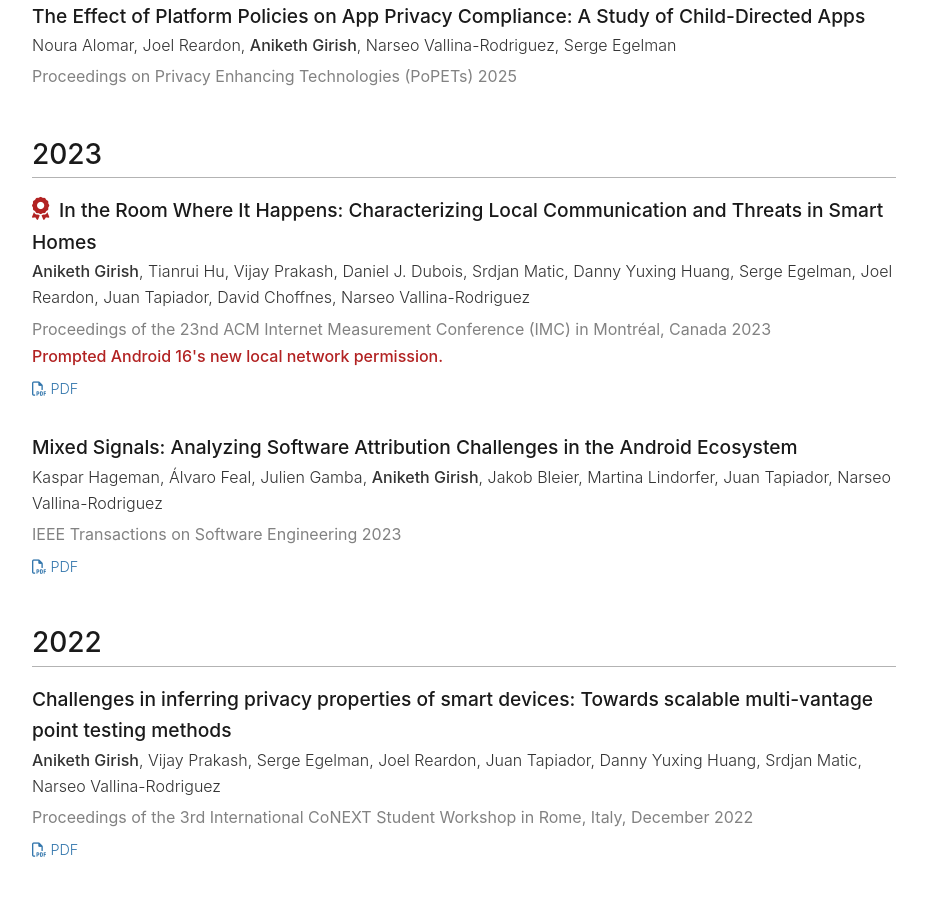
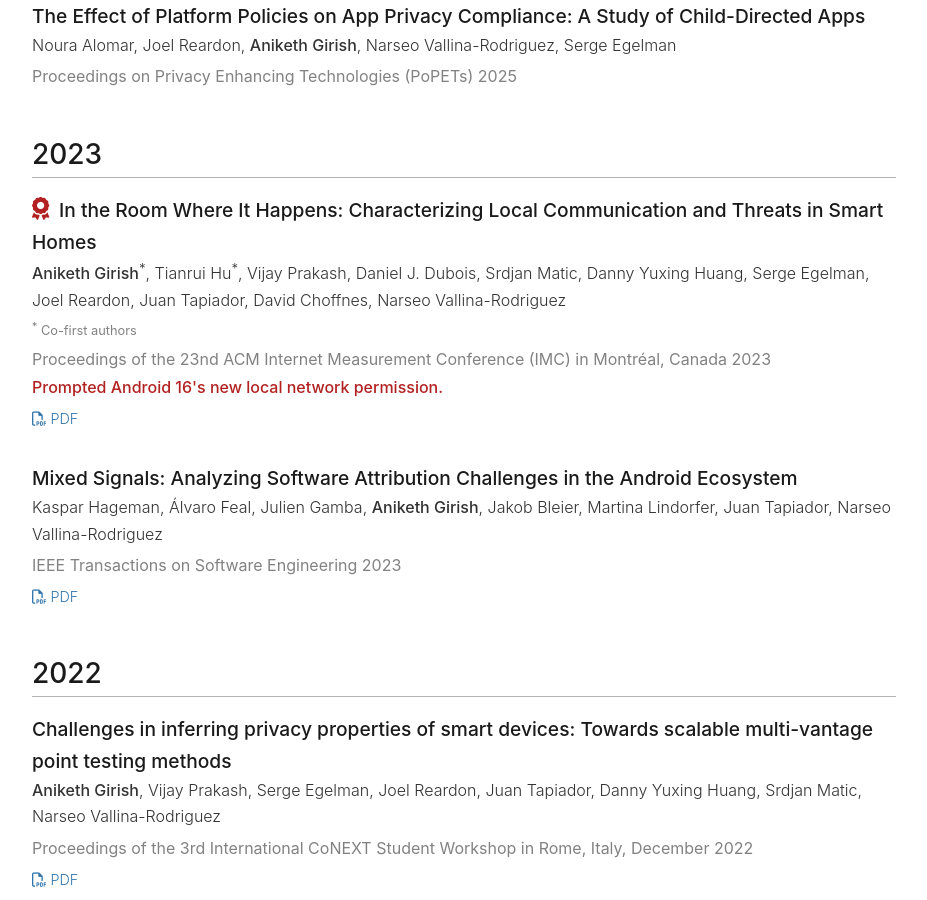
Before and after one commit to Aniketh01/aniketh01.github.io, a Jekyll site: the page built from publications.md, in a window 1280 px wide and 900 px high, scrolled down 1075 px. Shown: the whole window, without its empty margins (176-1103 px from the left). Built offline with Jekyll 4.4.1, drawn with Linux system fonts in a browser that asks for light colours; nearby versions of some CDN libraries; some of the changed lines change nothing that is shown.

Commit message:
Add coauthor to imc paper

```diff
--- a/_data/publications.yml
+++ b/_data/publications.yml
@@ -96,6 +96,9 @@
     - Juan Tapiador
     - David Choffnes
     - Narseo Vallina-Rodriguez
+  co_first_authors:
+    - Aniketh Girish
+    - Tianrui Hu
   awards:
     - Prompted Android 16's new local network permission.
   venue: Proceedings of the 23nd ACM Internet Measurement Conference (IMC)
```
